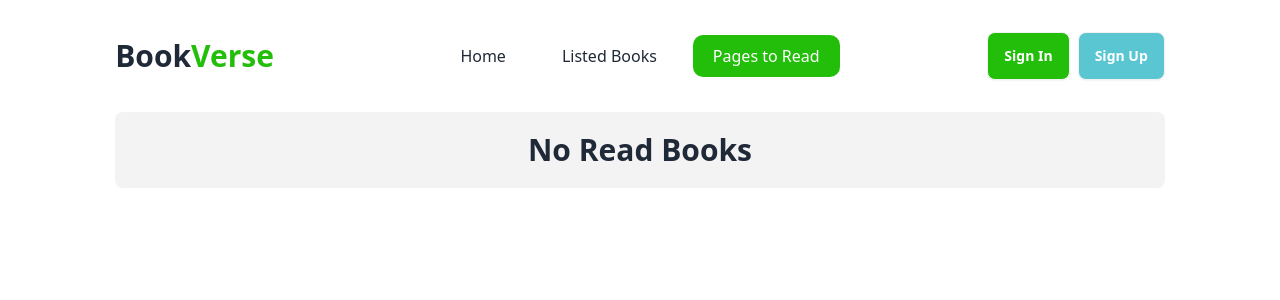
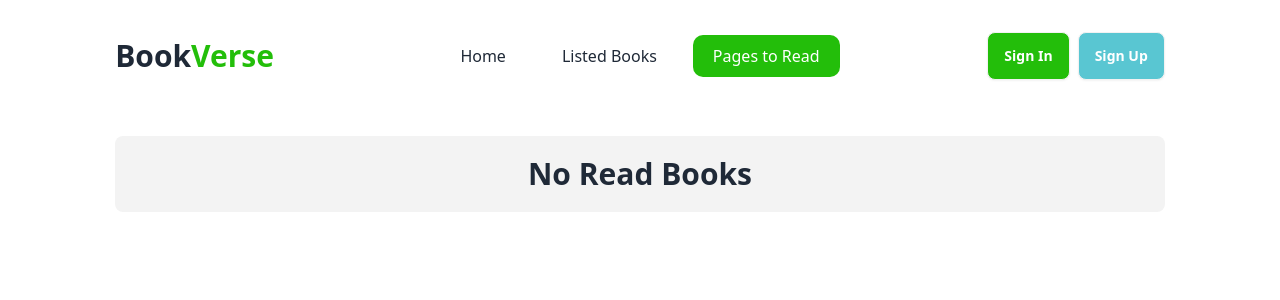
Before and after one commit to NoorTushar/book-verse, a React (Vite) app: page /pagesToRead in a window 1280 px wide. Shown: the top 300 px of the page. Built offline with nearby package versions, Linux system fonts and the light colour scheme.

Commit message:
read me file edit

```diff
--- a/src/Pages/PagesToReadPage.jsx
+++ b/src/Pages/PagesToReadPage.jsx
@@ -6,7 +6,7 @@ const PagesToReadPage = () => {
    const books = useLoaderData();
    if (books.length === 0) {
       return (
-         <h1 className="text-2xl lg:text-3xl rounded-lg py-5 font-bold text-center bg-[#F3F3F3]">
+         <h1 className="text-2xl lg:text-3xl rounded-lg py-5 font-bold text-center bg-[#F3F3F3] mt-6">
             No Read Books
          </h1>
       );
```
Also changed, not shown: 1 other file (tests, documents, lock files or other folders).
